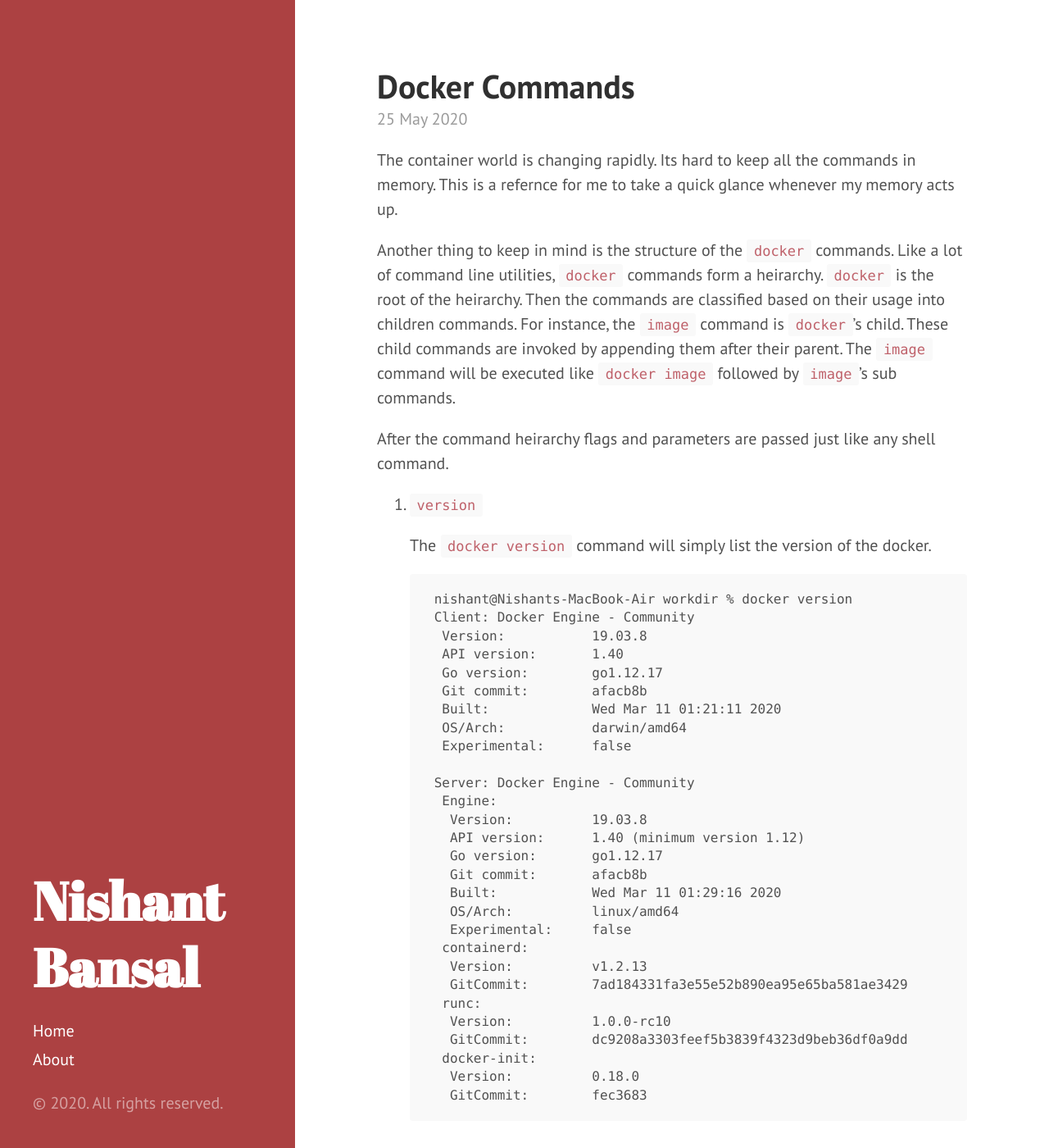
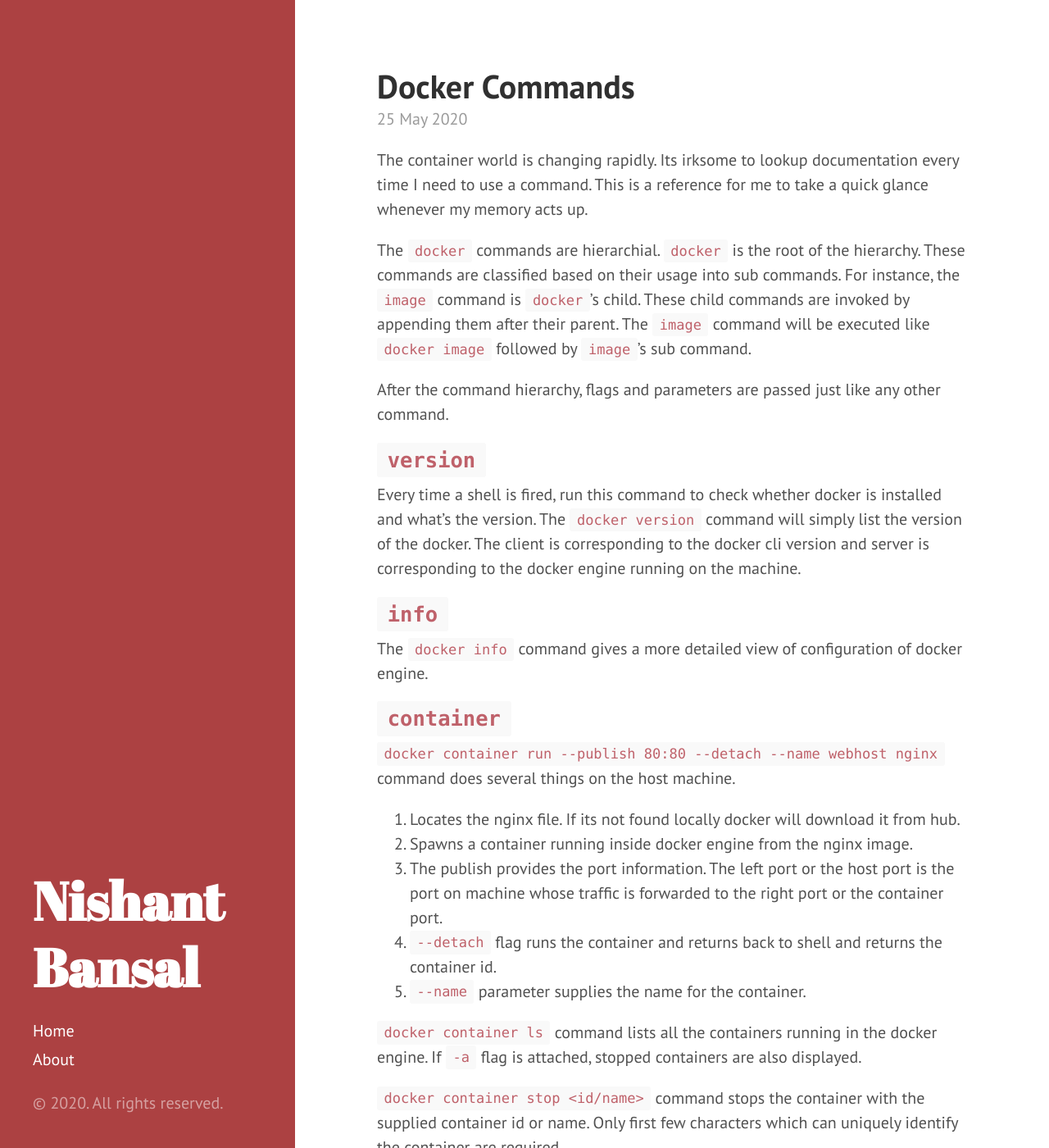
Before and after one commit to nishantbansal2509/nishantbansal2509.github.io, a Jekyll site: the page built from _posts/2020-05-25-docker-commands.md, in a window 1280 px wide and 1400 px high. Shown: the whole window at 82% size. Built offline with Jekyll 4.4.1, drawn with Linux system fonts in a browser that asks for light colours; some of the changed text lies outside the part shown.

Commit message:
Updated post - docker commands

````diff
--- a/_posts/2020-05-25-docker-commands.md
+++ b/_posts/2020-05-25-docker-commands.md
@@ -3,43 +3,40 @@ layout: post
 title: Docker Commands
 ---
 
-The container world is changing rapidly. Its hard to keep all the commands in memory. This is a refernce for me to take a quick glance whenever my memory acts up.
+The container world is changing rapidly. Its irksome to lookup documentation every time I need to use a command. This is a reference for me to take a quick glance whenever my memory acts up.
 
-Another thing to keep in mind is the structure of the `docker` commands. Like a lot of command line utilities, `docker` commands form a heirarchy. `docker` is the root of the heirarchy. Then the commands are classified based on their usage into children commands. For instance, the `image` command is `docker`'s child. These child commands are invoked by appending them after their parent. The `image` command will be executed like `docker image` followed by `image`'s sub commands.
+The `docker` commands are hierarchial. `docker` is the root of the hierarchy. These commands are classified based on their usage into sub commands. For instance, the `image` command is `docker`'s child. These child commands are invoked by appending them after their parent. The `image` command will be executed like `docker image` followed by `image`'s sub command.
 
-After the command heirarchy flags and parameters are passed just like any shell command.
+After the command hierarchy, flags and parameters are passed just like any other command.
 
-1. `version`
+## `version`
 
-    The `docker version` command will simply list the version of the docker.
+Every time a shell is fired, run this command to check whether docker is installed and what's the version. The `docker version` command will simply list the version of the docker. The client is corresponding to the docker cli version and server is corresponding to the docker engine running on the machine.
 
-    ```
-    nishant@Nishants-MacBook-Air workdir % docker version
-    Client: Docker Engine - Community
-     Version:           19.03.8
-     API version:       1.40
-     Go version:        go1.12.17
-     Git commit:        afacb8b
-     Built:             Wed Mar 11 01:21:11 2020
-     OS/Arch:           darwin/amd64
-     Experimental:      false
+## `info`
 
-    Server: Docker Engine - Community
-     Engine:
-      Version:          19.03.8
-      API version:      1.40 (minimum version 1.12)
-      Go version:       go1.12.17
-      Git commit:       afacb8b
-      Built:            Wed Mar 11 01:29:16 2020
-      OS/Arch:          linux/amd64
-      Experimental:     false
-     containerd:
-      Version:          v1.2.13
-      GitCommit:        7ad184331fa3e55e52b890ea95e65ba581ae3429
-     runc:
-      Version:          1.0.0-rc10
-      GitCommit:        dc9208a3303feef5b3839f4323d9beb36df0a9dd
-     docker-init:
-      Version:          0.18.0
-      GitCommit:        fec3683
-    ```
+The `docker info` command gives a more detailed view of configuration of docker engine.
+
+## `container`
+
+`docker container run --publish 80:80 --detach --name webhost nginx` command does several things on the host machine.
+
+1. Locates the nginx file. If its not found locally docker will download it from hub.
+2. Spawns a container running inside docker engine from the nginx image.
+3. The publish provides the port information. The left port or the host port is the port on machine whose traffic is forwarded to the right port or the container port.
+4. `--detach` flag runs the container and returns back to shell and returns the container id.
+5. `--name` parameter supplies the name for the container.
+
+`docker container ls` command lists all the containers running in the docker engine. If `-a` flag is attached, stopped containers are also displayed.
+
+`docker container stop <id/name>` command stops the container with the supplied container id or name. Only first few characters which can uniquely identify the container are required.
+
+`docker container logs <id/name>` command displays the recent logs from the particular container.
+
+`docker container top <id/name>` command lists the processes running within the container.
+
+`docker container rm <id/name>` command deletes the container if its stopped. If -f flag is attached, the container is forcefully deleted.
+
+`docker container inspect <id/name>` command low level information about the particular container.
+
+`docker container stats` command list the container(s) resource usage statistics.
````
